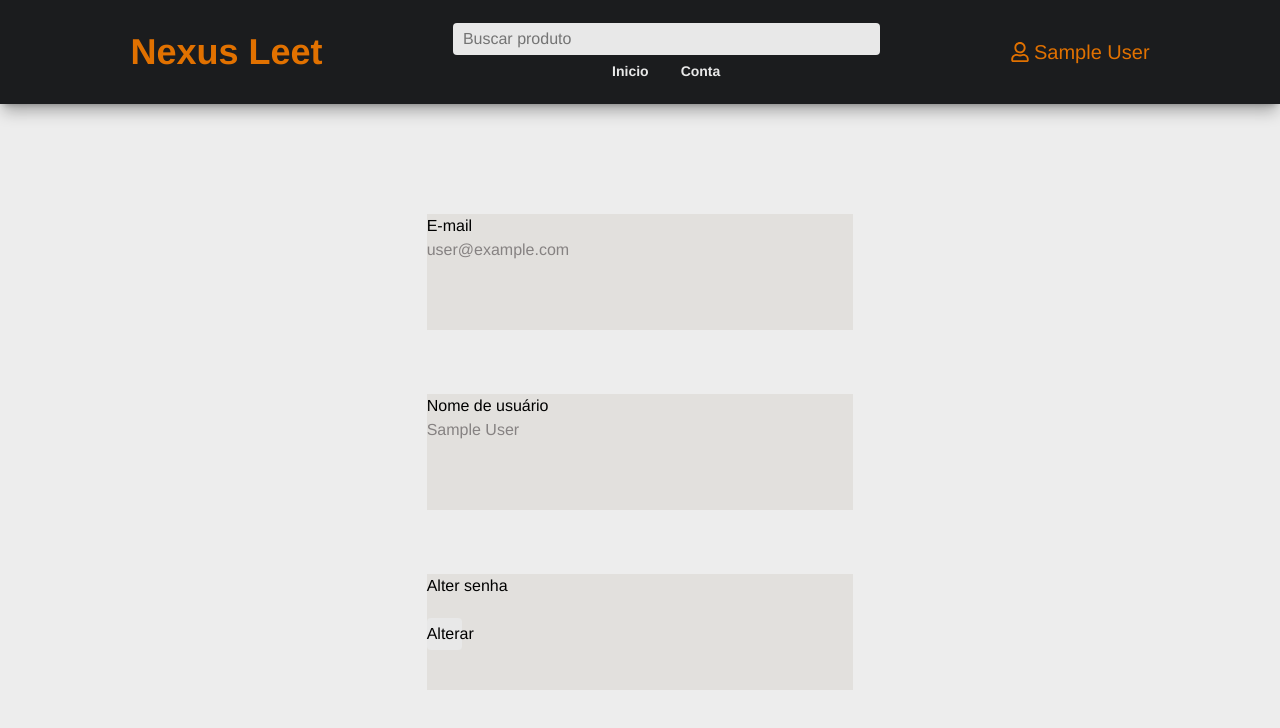
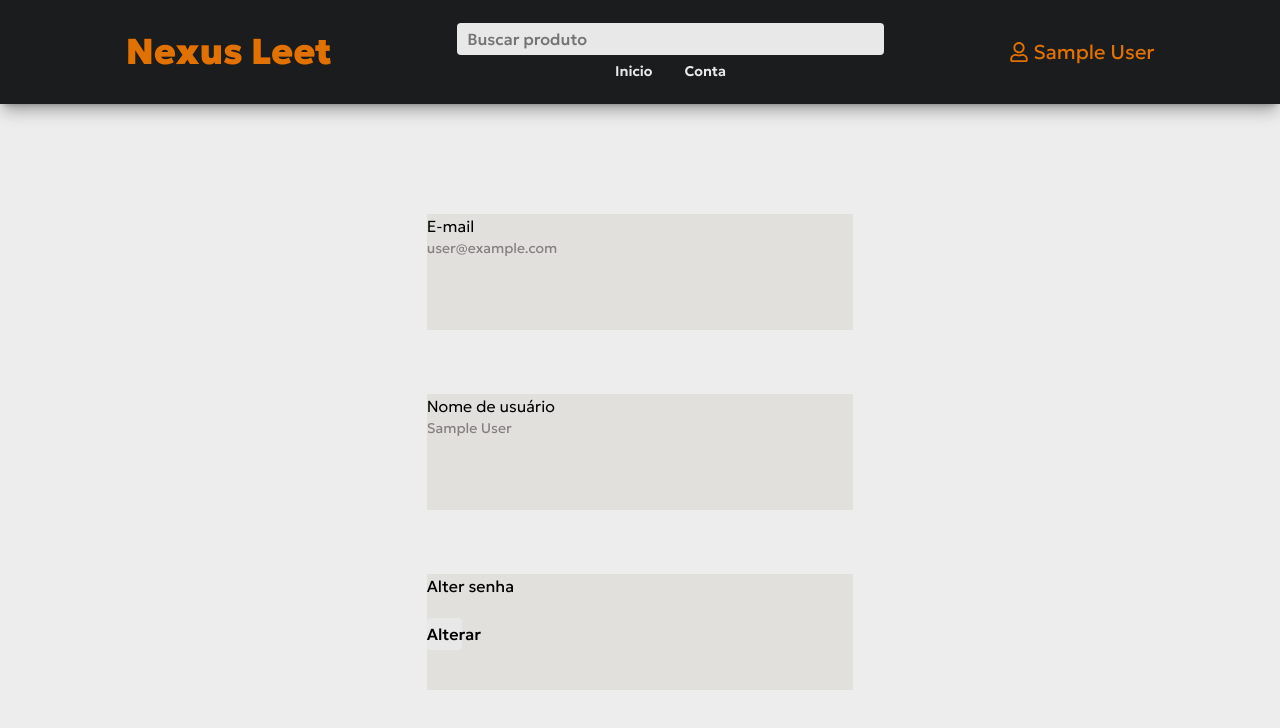
Before and after one commit to gustavocarvalho-ra/NextJs-NexusLeet, a Next.js app: page /my-account/user/confg in a window 1280 px wide. Shown: the top 728 px of the page. Built offline with nearby package versions, Linux system fonts and the light colour scheme; no server answers; sample sign-in values are in the browser's storage.

Commit message:
feat: changed font

```diff
--- a/src/app/layout.tsx
+++ b/src/app/layout.tsx
@@ -1,5 +1,4 @@
 import type { Metadata } from "next";
-// import { Geist, Geologica } from "next/font/google";
 import { Geologica } from "next/font/google";
 import "./globals.css";
 
@@ -7,11 +6,6 @@ const geologica = Geologica ({
   variable: "--font-geologica",
   subsets: ["latin"]
 })
-
-// const geistSans = Geist({
-//   variable: "--font-geist-sans",
-//   subsets: ["latin"],
-// });
 
 export const metadata: Metadata = {
   title: "Nexus Leet",
@@ -25,8 +19,7 @@ export default function RootLayout({
 }>) {
   return (
     <html lang="en">
-      {/* <body className={`${geologica.variable} ${geistSans.variable}`}> */}
-      <body className={`${geologica.variable}`}>
+      <body className={geologica.className}>
         {children}
       </body>
     </html>
--- a/src/app/my-account/user/confg/page.tsx
+++ b/src/app/my-account/user/confg/page.tsx
@@ -18,14 +18,14 @@ export default async function ConfigUserAccount() {
       <Header />
       <div className="w-full h-full flex flex-col items-center justify-center gap-16">
         <div className="w-1/3 h-1/6 bg-(--mod)">
-          <h1 className="">E-mail</h1>
-          <h3 className="text-(--grey-text)">{session.user?.email}</h3>
+          <h1 className="font-light">E-mail</h1>
+          <h3 className="text-(--grey-text) text-sm">{session.user?.email}</h3>
         </div>
 
 
         <div className="w-1/3 h-1/6 bg-(--mod)">
-          <h1 className="">Nome de usuário</h1>
-          <h3 className="text-(--grey-text)">{session.user?.name}</h3>
+          <h1 className="font-light">Nome de usuário</h1>
+          <h3 className="text-(--grey-text) text-sm">{session.user?.name}</h3>
           <Link href={''}></Link>
 
         </div>
```
